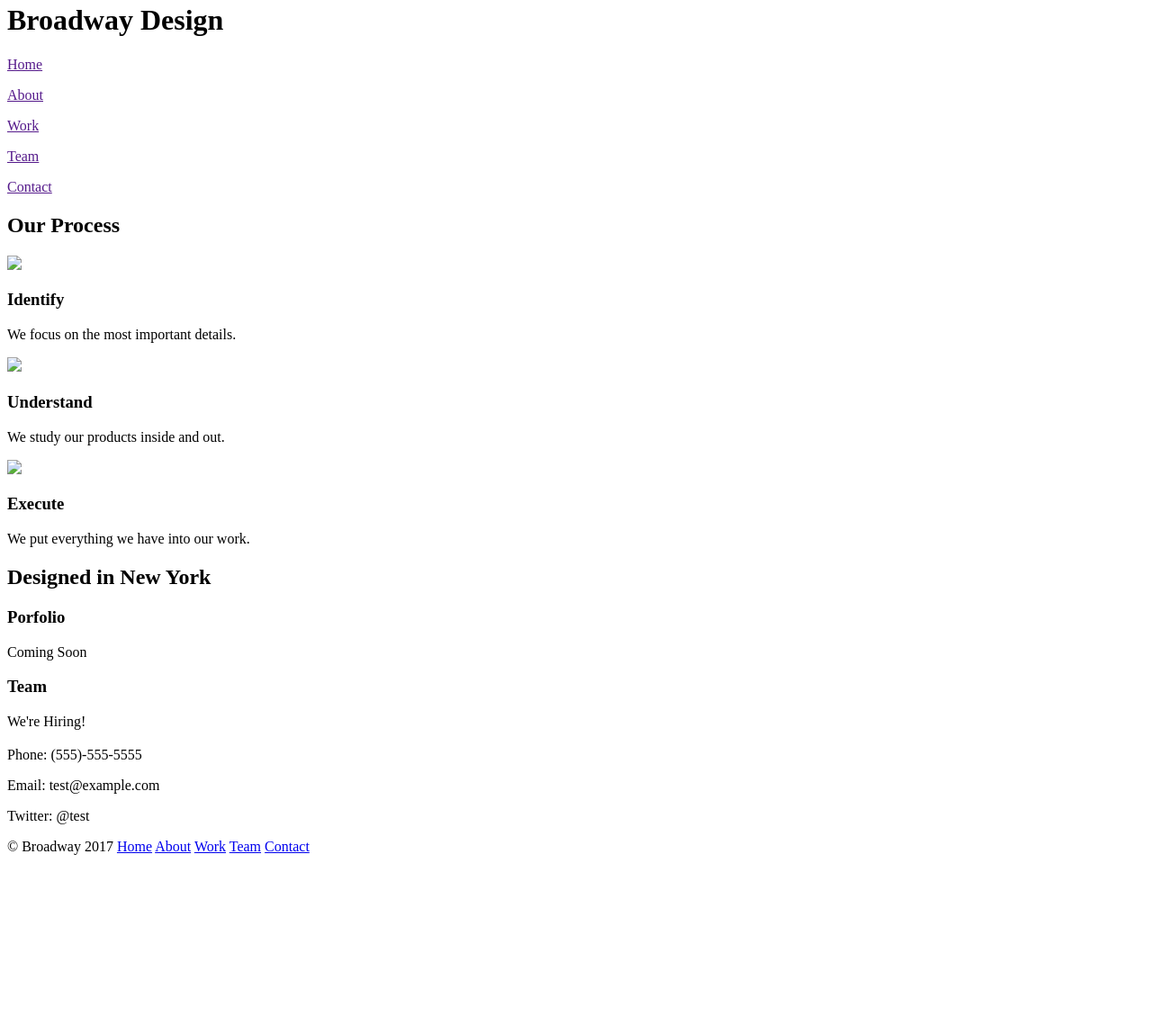
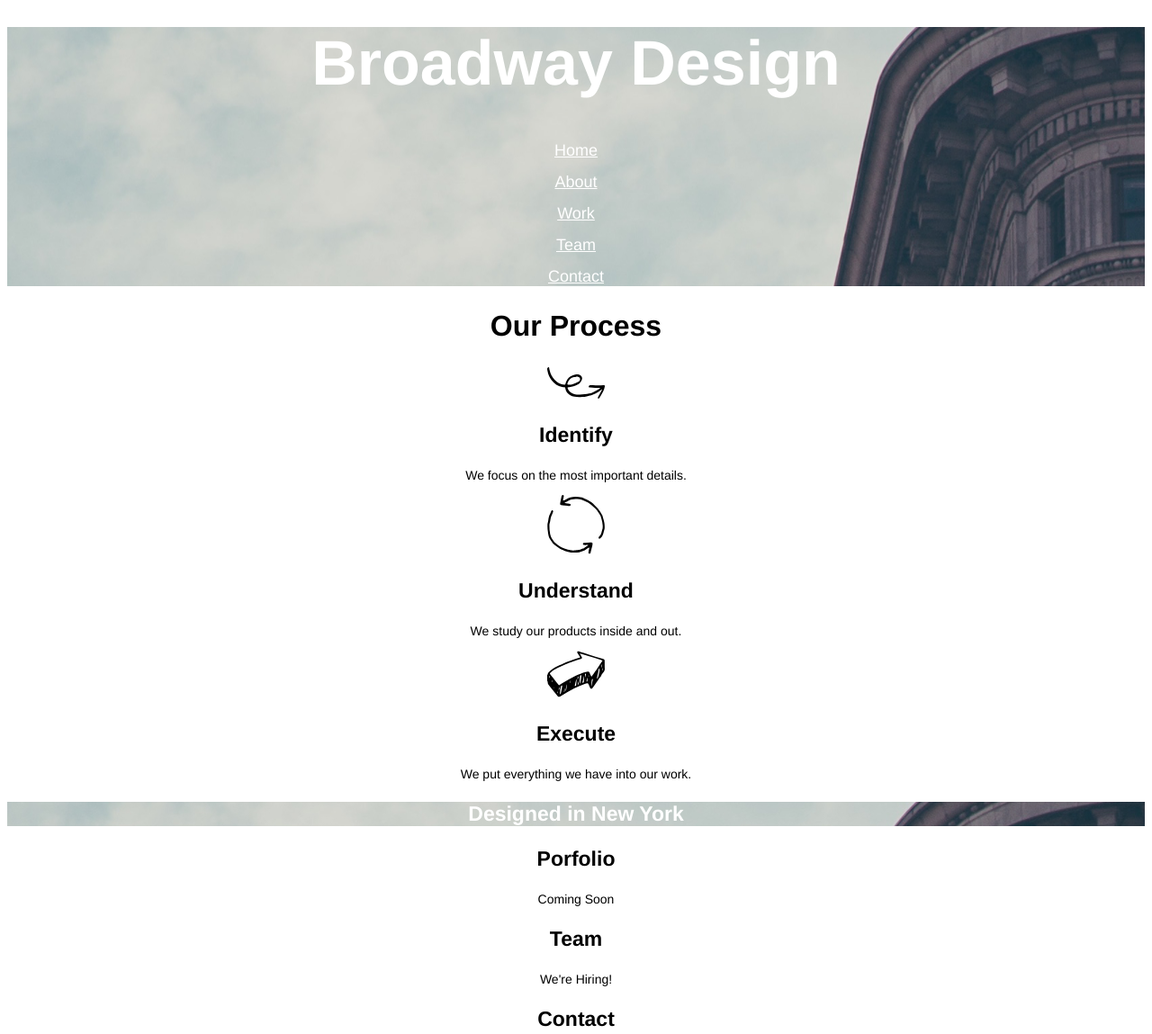
Before and after one commit to dainslatton/Broadway, a plain HTML site: page index.html in a window 1280 px wide. Shown: the part 17-1166 px from the top of the page at 90% size. Before the commit the page ends 983 px from the top, so only its background shows below. Drawn offline with Linux system fonts and the light colour scheme.

Commit message:
complete site

```diff
--- a/index.html
+++ b/index.html
@@ -1,62 +1,67 @@
 <!DOCTYPE html>
 <html>
   <head>
-    <link ref="resources/css/stye.css" type="text/css" rel="stylesheet">
+    <link href="resources/css/style.css" type="text/css" rel="stylesheet"/>
     <title>Broadway Design</title>
   </head>
   <body>
-    <div class="">
-      <h1 class="" id="home">Broadway Design</h1>
-      <p class="link" href="#home"><a href="">Home</a></p>
-      <p class="link" href="#about"><a href="">About</a></p>
-      <p class="link" href="#work"><a href="">Work</a></p>
-      <p class="link" href="#team"><a href="">Team</a></p>
-      <p class="link" href="#contact"><a href="">Contact</a></p>
+    <div class="bkgdimg">
+      <h1 id="home">Broadway Design</h1>
+      <p class="link"><a href="#home">Home</a></p>
+      <p class="link"><a href="#about">About</a></p>
+      <p class="link"><a href="#work">Work</a></p>
+      <p class="link"><a href="#team">Team</a></p>
+      <p class="link"><a href="#contact">Contact</a></p>
     </div>
-    <div class="">
-      <h2 class="">Our Process</h2>
-      <div class="" id="">
+    <div>
+      <h2 id="about">Our Process</h2>
+    </div>
+    <div>
+      <div>
         <img src="resources/images/identify.svg">
-        <h3 class="">Identify</h3>
-        <p class="">We focus on the most important details.</p>
+        <h3>Identify</h3>
+        <p>We focus on the most important details.</p>
       </div>
-      <div class="" id="">
+      <div>
         <img src="resources/images/understand.svg">
-        <h3 class="">Understand</h3>
-        <p class="">We study our products inside and out.</p>
+        <h3>Understand</h3>
+        <p>We study our products inside and out.</p>
       </div>
-      <div class="" id="">
+      <div>
         <img src="resources/images/execute.svg">
-        <h3 class="">Execute</h3>
-        <p class="">We put everything we have into our work.</p>
+        <h3>Execute</h3>
+        <p>We put everything we have into our work.</p>
       </div>
     </div>
-    <div class="">
-        <h2>Designed in New York</h2>
+    <div>
+      <h3 class="bkgdimg">Designed in New York</h3>
     </div>
-    <div class="">
-      <div class="">
-        <h3>Porfolio</h3>
+    <div>
+      <div>
+        <h3 id="work">Porfolio</h3>
         <p>Coming Soon</p>
       </div>
-      <div class="">
-        <h3>Team</h3>
+      <div>
+        <h3 id="team">Team</h3>
         <p>We're Hiring!</p>
       </div>
-      <div class="">
-        <h3></h3>
+      <div>
+        <h3 id="contact">Contact</h3>
         <p>Phone: (555)-555-5555</p>
         <p>Email: test@example.com</p>
         <p>Twitter: @test</p>
       </div>
     </div>
-    <div class="footer">
-      <p class="">© Broadway 2017
-        <a href="#home" class="">Home</a>
-        <a href="#about" class="">About</a>
-        <a href="#work" class="">Work</a>
-        <a href="#team" class="">Team</a>
-        <a href="#contact" class="">Contact</a>
+    <div class="greyback">
+      <p>
+        <span id="ftr">© Broadway 2017</span>
+        <span>
+          <a href="#home" class="link">Home</a>
+          <a href="#about" class="link">About</a>
+          <a href="#work" class="link">Work</a>
+          <a href="#team" class="link">Team</a>
+          <a href="#contact" class="link">Contact</a>
+        </span>
       </p>
     </div>
   </body>
--- a/resources/css/style.css
+++ b/resources/css/style.css
@@ -0,0 +1,38 @@
+body {
+  font-family: Helvetica;
+  text-align: center;
+}
+h1, h2, h3 {
+  font-weight: bold;
+}
+h1 {
+font-size: 70px;
+}
+h2 {
+  font-size: 32px;
+}
+h3 {
+  font-size: 23px;
+}
+p {
+  font-size: 14px;
+}
+.bkgdimg {
+  color: white;
+  background-image: url("../../resources/images/the-flatiron-building.png");
+}
+.hdr {
+  font-size: 32px;
+}
+#ftr {
+  color: white;
+  font-size: 11px;
+}
+a {
+  color: white;
+  font-size: 18px;
+}
+.greyback {
+  text-align: left;
+  background-color: dimgray;
+}
```
Also changed, not shown: resources/images/execute.svg (added), resources/images/identify.svg (added), resources/images/the-flatiron-building.png (added), resources/images/understand.svg (added).
